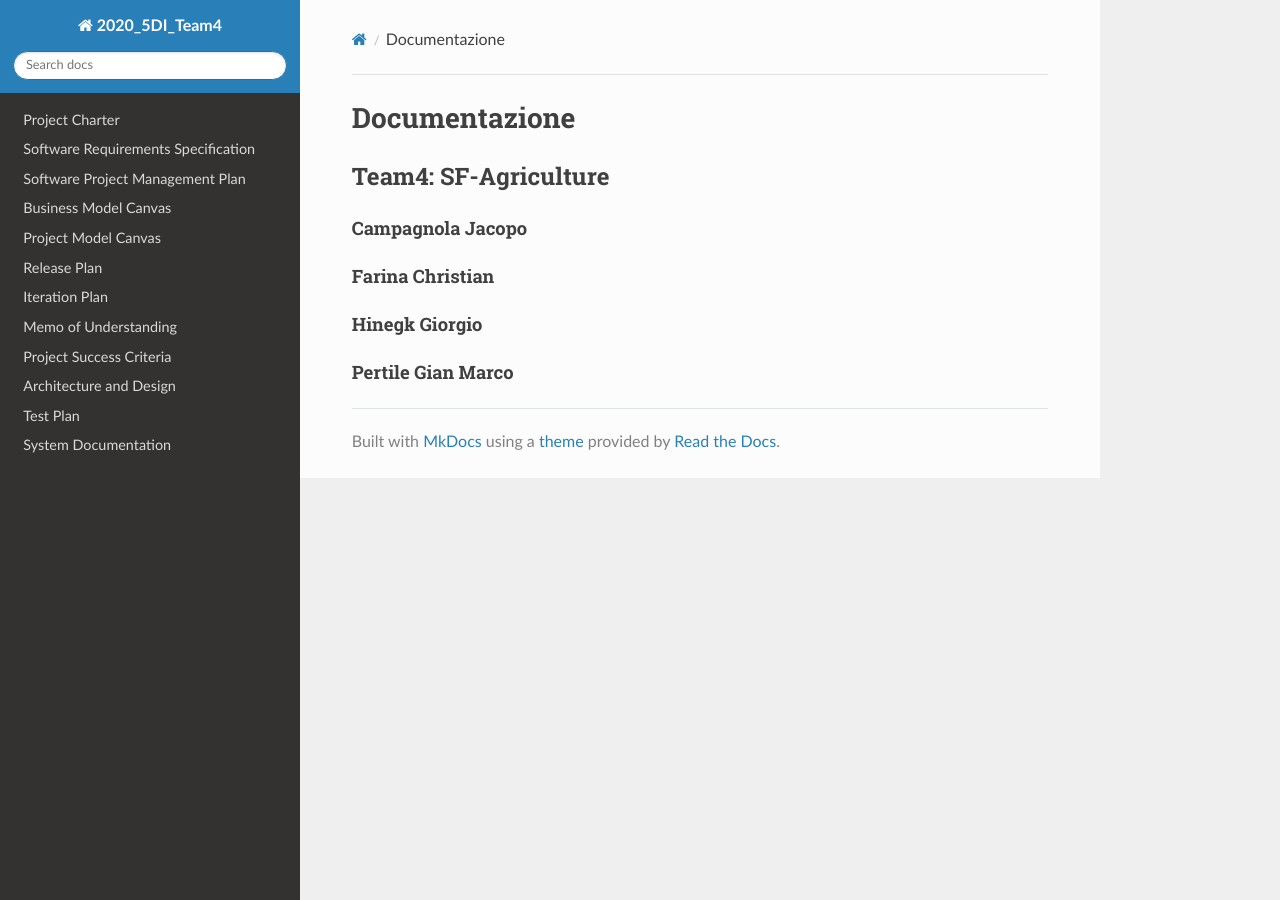
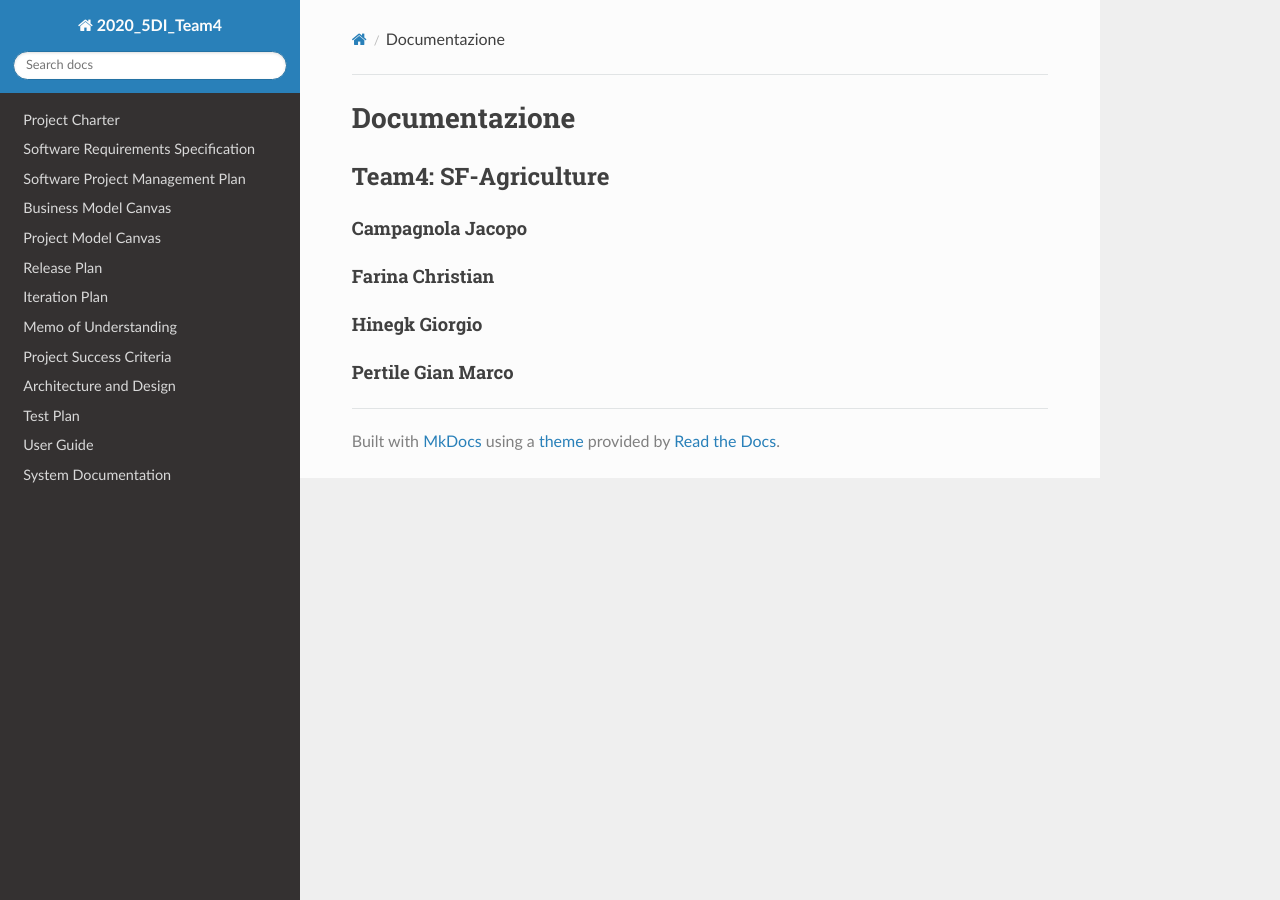
Before and after one commit to FarinaChristian/2020_5DI_team3.2_Farina, an MkDocs documentation site: the page built from docs/index.md, in a window 1280 px wide. Built offline with MkDocs 1.6.1, drawn with Linux system fonts in a browser that asks for light colours; nearby versions of some CDN libraries.

Commit message:
Update mkdocs.yml

```diff
--- a/mkdocs.yml
+++ b/mkdocs.yml
@@ -11,6 +11,7 @@ nav:
     - 'Project Success Criteria': 'project_success_criteria.md'
     - 'Architecture and Design': 'architecture_and_design.md'
     - 'Test Plan': 'test_plan.md'
+    - 'User Guide': 'user_guide.md'
     - 'System Documentation': 'system_documentation.md'
 
 
```
